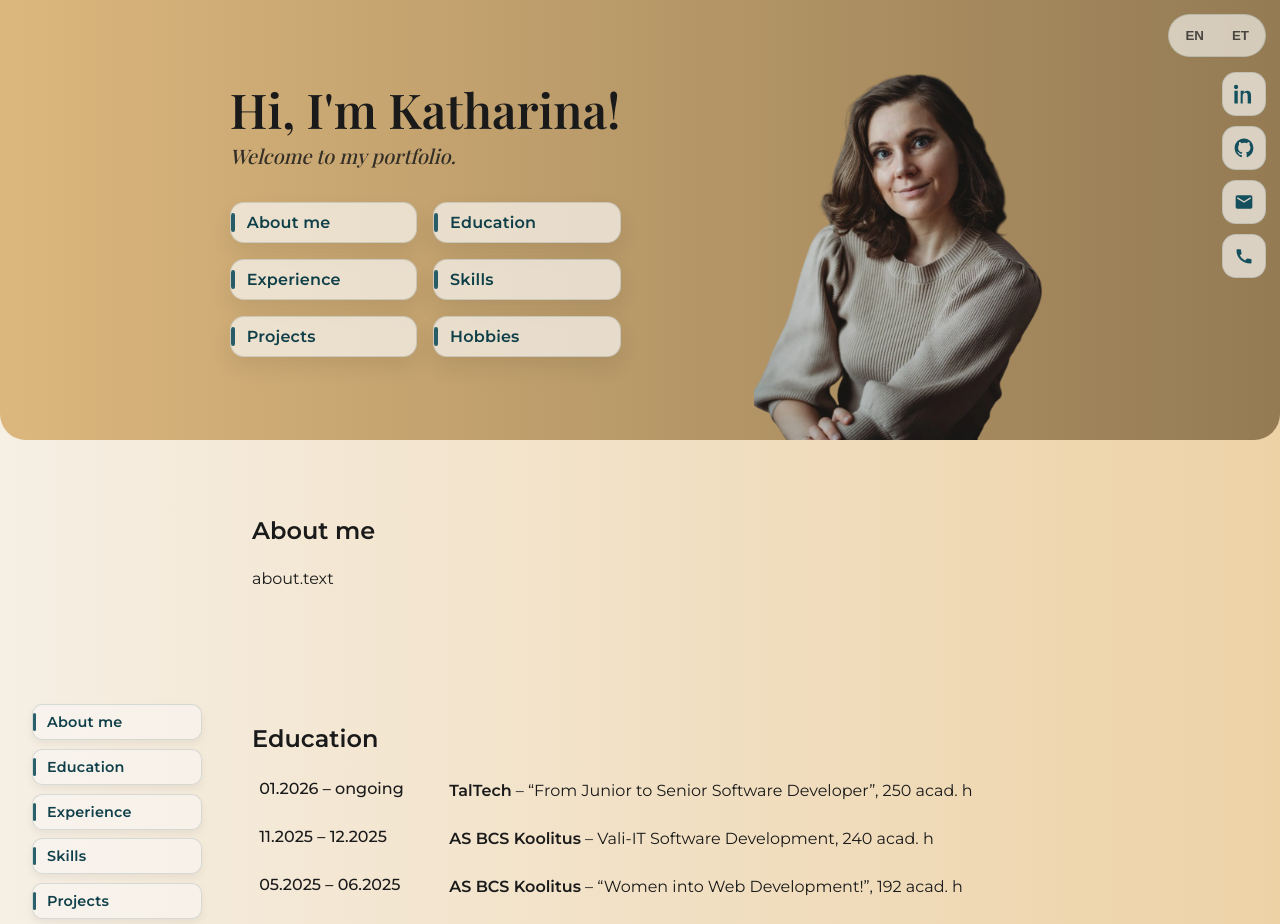
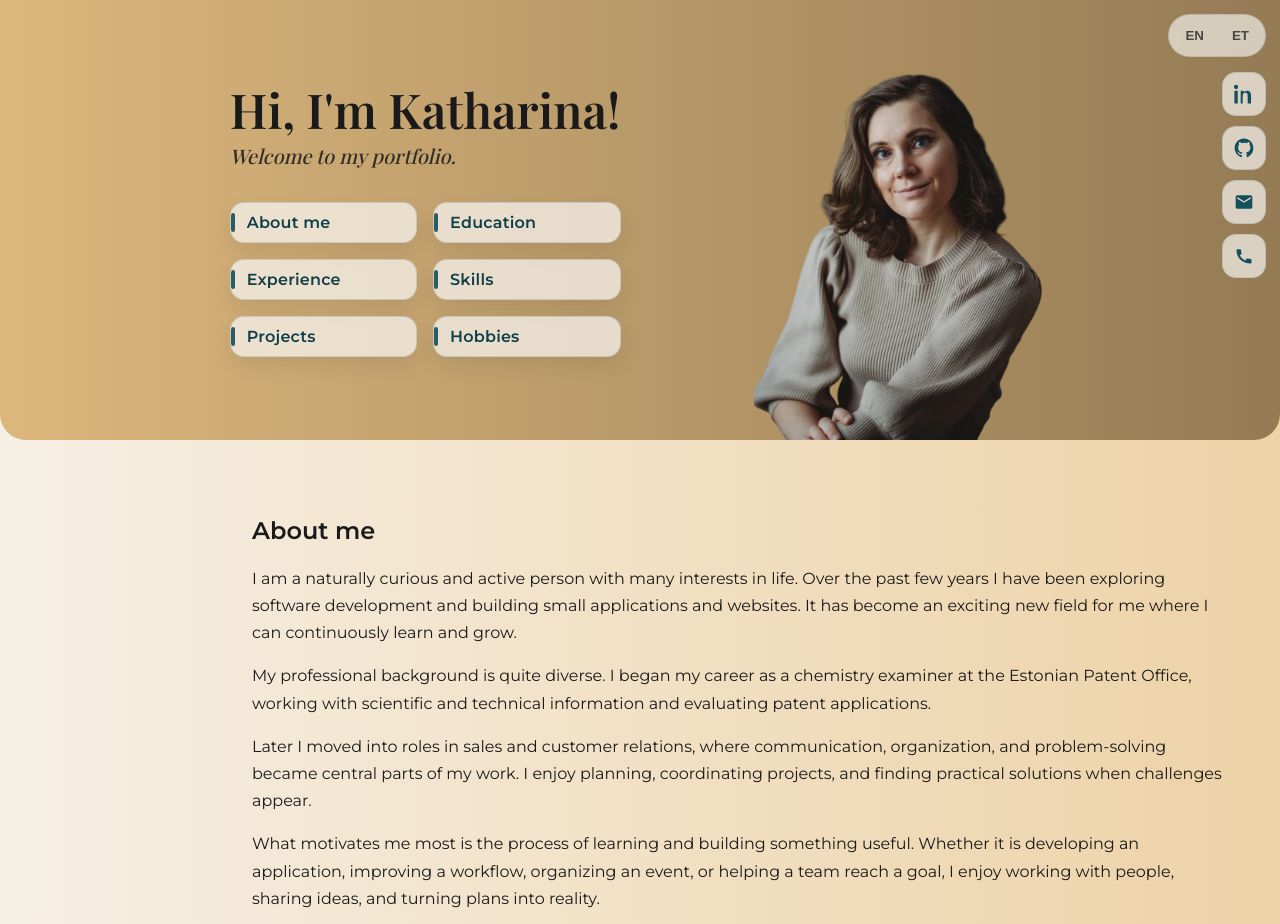
Before and after one commit to KatharinaMat/my-portfolio, a Nuxt app: page / in a window 1280 px wide. Shown: the top 924 px of the page. Built offline with nearby package versions, Linux system fonts and the light colour scheme; a web font is replaced by a local one.

Commit message:
About section text update

```diff
--- a/app/assets/css/main.css
+++ b/app/assets/css/main.css
@@ -479,7 +479,7 @@ body {
   font: inherit;
   color: #1a1a1a;
   cursor: pointer;
-  transition: transform 0.15s ease, box-shadow 0.15s ease, background 0.15s ease;
+  transition: transform 0.15s ease, box-shadow 0.15s ease, background-color 0.15s ease;
 }
 
 .publications-toggle:hover {
@@ -606,7 +606,7 @@ position: absolute;
   color: #1a1a1a;
 
   transition:
-    background 0.18s ease,
+    background-color 0.18s ease,
     color 0.18s ease,
     transform 0.18s ease;
 }
--- a/app/pages/index.vue
+++ b/app/pages/index.vue
@@ -166,7 +166,11 @@
         <h2>{{ t("nav.about") }}</h2>
 
         <div class="about-text">
-          {{ t("about.text") }}
+          <p
+            v-for="(paragraph, index) in tm('about.text')"
+            :key="index"
+            v-html="rt(paragraph)"
+          ></p>
         </div>
       </div>
     </div>
--- a/i18n/locales/en.json
+++ b/i18n/locales/en.json
@@ -11,6 +11,15 @@
     "title": "Hi, I'm Katharina!",
     "subtitle": "Welcome to my portfolio."
   },
+  "about": {
+  "text": [
+    "I am a naturally curious and active person with many interests in life. Over the past few years I have been exploring software development and building small applications and websites. It has become an exciting new field for me where I can continuously learn and grow.",
+    "My professional background is quite diverse. I began my career as a chemistry examiner at the Estonian Patent Office, working with scientific and technical information and evaluating patent applications.",
+    "Later I moved into roles in sales and customer relations, where communication, organization, and problem-solving became central parts of my work. I enjoy planning, coordinating projects, and finding practical solutions when challenges appear.",
+    "What motivates me most is the process of learning and building something useful. Whether it is developing an application, improving a workflow, organizing an event, or helping a team reach a goal, I enjoy working with people, sharing ideas, and turning plans into reality.",
+    "While my recent focus has been on IT, I remain open to different roles and opportunities. I value collaboration, clear communication, and a positive working atmosphere, and I am always happy to contribute where my skills, curiosity, and experience can be useful."
+  ]
+},
   "education": {
   "items": [
     {
```
Also changed, not shown: i18n/locales/et.json (+7 -2 lines).
